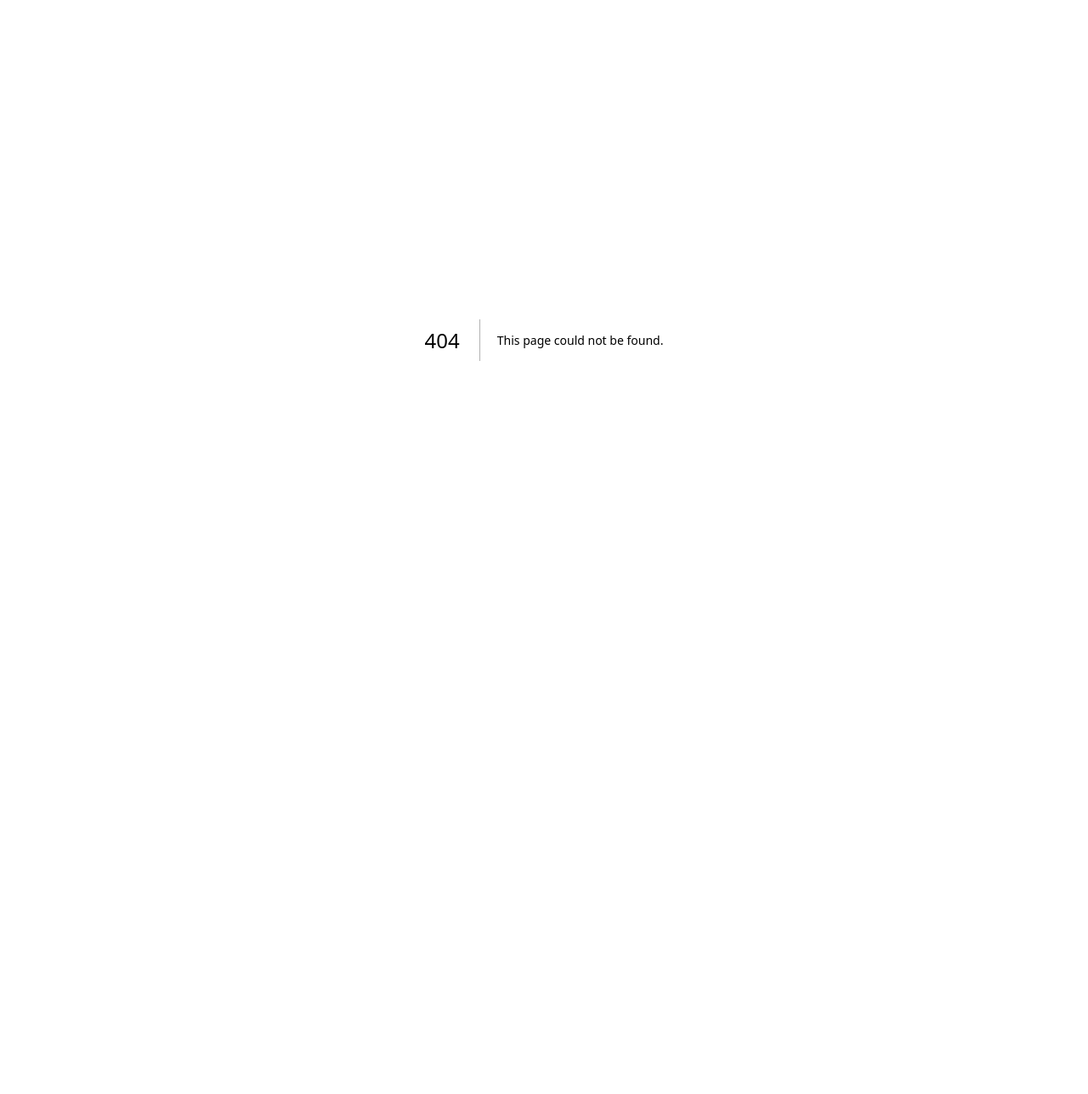
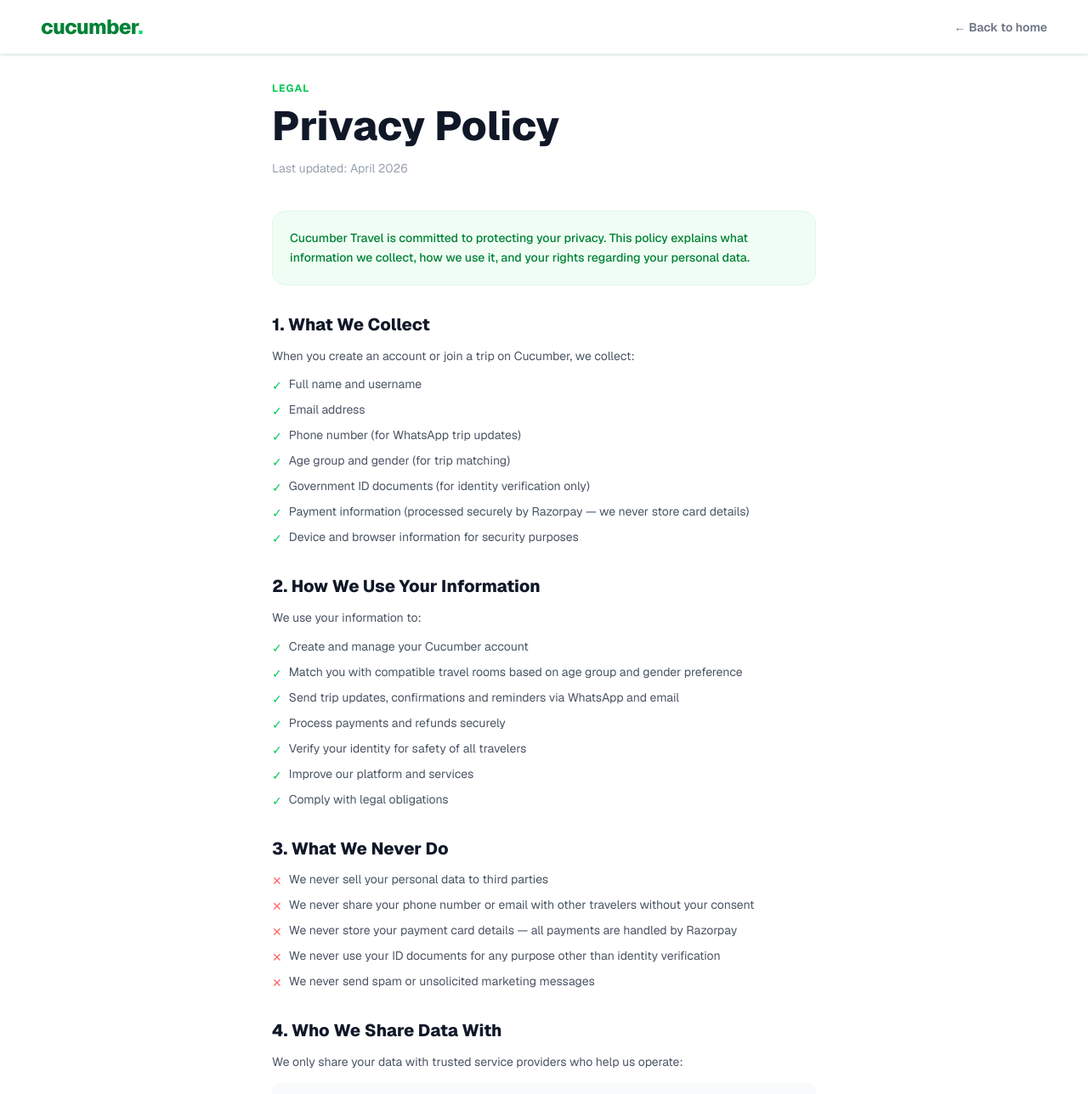
Before and after one commit to BhoosutaArora/cucumber-app, a Next.js app: page /privacy-policy in a window 1280 px wide. Before the commit this address had no page. Shown: the top 1288 px of the page at 85% size. Before the commit the page ends 800 px from the top, so only its background shows below. Built offline with nearby package versions, Linux system fonts and the light colour scheme.

Commit message:
added privacy policy page

```diff
--- a/app/page.tsx
+++ b/app/page.tsx
@@ -212,8 +212,8 @@ export default function Home() {
             </div>
           </div>
           <div className="flex flex-col md:flex-row items-center justify-between border-t border-gray-800 pt-6 gap-3">
-            <span className="text-xs text-gray-600 text-center">© 2025 Cucumber Travel · Made with 🥒 in India</span>
-            <span className="text-xs text-gray-600">All rights reserved</span>
+            <span className="text-xs text-gray-600 text-center">© 2025 Cucumber Travel · Made with love in India</span>
+            <a href="/privacy-policy" className="text-xs text-gray-600 hover:text-green-400 transition-colors">Privacy Policy</a>
           </div>
         </div>
       </footer>
--- /dev/null
+++ b/app/privacy-policy/page.tsx
@@ -0,0 +1,183 @@
+'use client'
+
+export default function PrivacyPolicy() {
+  return (
+    <main className="min-h-screen bg-white font-sans">
+
+      {/* NAVBAR */}
+      <nav className="fixed top-0 left-0 right-0 z-50 flex items-center justify-between px-4 md:px-12 h-14 md:h-16 bg-white border-b border-green-100 shadow-sm">
+        <a href="/" className="text-xl md:text-2xl font-extrabold text-green-700 tracking-tight">
+          cucumber<span className="text-green-400">.</span>
+        </a>
+        <a href="/" className="text-xs md:text-sm font-semibold text-gray-500 hover:text-green-700 transition-colors">
+          ← Back to home
+        </a>
+      </nav>
+
+      <div className="pt-24 pb-16 px-4 md:px-16 max-w-3xl mx-auto">
+
+        {/* Header */}
+        <div className="mb-10">
+          <div className="text-xs font-bold text-green-500 uppercase tracking-widest mb-3">Legal</div>
+          <h1 className="text-3xl md:text-5xl font-extrabold text-gray-900 mb-4">Privacy Policy</h1>
+          <p className="text-sm text-gray-400">Last updated: April 2026</p>
+        </div>
+
+        <div className="prose prose-sm max-w-none text-gray-600 space-y-8">
+
+          <div className="bg-green-50 border border-green-100 rounded-2xl p-5">
+            <p className="text-sm text-green-700 font-medium leading-relaxed">
+              Cucumber Travel is committed to protecting your privacy. This policy explains what information we collect, how we use it, and your rights regarding your personal data.
+            </p>
+          </div>
+
+          <section>
+            <h2 className="text-xl font-extrabold text-gray-900 mb-3">1. What We Collect</h2>
+            <p className="text-sm leading-relaxed mb-3">When you create an account or join a trip on Cucumber, we collect:</p>
+            <ul className="space-y-2 text-sm">
+              {[
+                'Full name and username',
+                'Email address',
+                'Phone number (for WhatsApp trip updates)',
+                'Age group and gender (for trip matching)',
+                'Government ID documents (for identity verification only)',
+                'Payment information (processed securely by Razorpay — we never store card details)',
+                'Device and browser information for security purposes',
+              ].map((item) => (
+                <li key={item} className="flex items-start gap-2">
+                  <span className="text-green-500 mt-0.5">✓</span>
+                  <span>{item}</span>
+                </li>
+              ))}
+            </ul>
+          </section>
+
+          <section>
+            <h2 className="text-xl font-extrabold text-gray-900 mb-3">2. How We Use Your Information</h2>
+            <p className="text-sm leading-relaxed mb-3">We use your information to:</p>
+            <ul className="space-y-2 text-sm">
+              {[
+                'Create and manage your Cucumber account',
+                'Match you with compatible travel rooms based on age group and gender preference',
+                'Send trip updates, confirmations and reminders via WhatsApp and email',
+                'Process payments and refunds securely',
+                'Verify your identity for safety of all travelers',
+                'Improve our platform and services',
+                'Comply with legal obligations',
+              ].map((item) => (
+                <li key={item} className="flex items-start gap-2">
+                  <span className="text-green-500 mt-0.5">✓</span>
+                  <span>{item}</span>
+                </li>
+              ))}
+            </ul>
+          </section>
+
+          <section>
+            <h2 className="text-xl font-extrabold text-gray-900 mb-3">3. What We Never Do</h2>
+            <ul className="space-y-2 text-sm">
+              {[
+                'We never sell your personal data to third parties',
+                'We never share your phone number or email with other travelers without your consent',
+                'We never store your payment card details — all payments are handled by Razorpay',
+                'We never use your ID documents for any purpose other than identity verification',
+                'We never send spam or unsolicited marketing messages',
+              ].map((item) => (
+                <li key={item} className="flex items-start gap-2">
+                  <span className="text-red-400 mt-0.5">✕</span>
+                  <span>{item}</span>
+                </li>
+              ))}
+            </ul>
+          </section>
+
+          <section>
+            <h2 className="text-xl font-extrabold text-gray-900 mb-3">4. Who We Share Data With</h2>
+            <p className="text-sm leading-relaxed mb-3">We only share your data with trusted service providers who help us operate:</p>
+            <div className="space-y-3">
+              {[
+                { name: 'Supabase', purpose: 'Secure database storage — hosted in secure servers' },
+                { name: 'Razorpay', purpose: 'Payment processing — PCI DSS compliant' },
+                { name: 'Twilio', purpose: 'WhatsApp notifications for trip updates' },
+                { name: 'Resend', purpose: 'Email confirmations and updates' },
+                { name: 'Vercel', purpose: 'Website hosting' },
+              ].map((service) => (
+                <div key={service.name} className="flex items-start gap-3 bg-gray-50 rounded-xl p-3">
+                  <div className="font-bold text-gray-900 text-sm w-24 flex-shrink-0">{service.name}</div>
+                  <div className="text-sm text-gray-500">{service.purpose}</div>
+                </div>
+              ))}
+            </div>
+          </section>
+
+          <section>
+            <h2 className="text-xl font-extrabold text-gray-900 mb-3">5. Data Security</h2>
+            <p className="text-sm leading-relaxed">
+              We take security seriously. Your data is stored on encrypted servers, all connections use HTTPS, and access to your data is strictly limited. We use Supabase Row Level Security to ensure users can only access their own data. Payment data is handled exclusively by Razorpay and is never stored on our servers.
+            </p>
+          </section>
+
+          <section>
+            <h2 className="text-xl font-extrabold text-gray-900 mb-3">6. Your Rights</h2>
+            <p className="text-sm leading-relaxed mb-3">You have the right to:</p>
+            <ul className="space-y-2 text-sm">
+              {[
+                'Access all personal data we hold about you',
+                'Correct any inaccurate information',
+                'Request deletion of your account and data',
+                'Opt out of WhatsApp or email communications',
+                'Withdraw consent at any time',
+              ].map((item) => (
+                <li key={item} className="flex items-start gap-2">
+                  <span className="text-green-500 mt-0.5">✓</span>
+                  <span>{item}</span>
+                </li>
+              ))}
+            </ul>
+            <p className="text-sm leading-relaxed mt-3">
+              To exercise any of these rights, contact us on Instagram <a href="https://instagram.com/cucumbertravel.in" target="_blank" className="text-green-600 font-semibold">@cucumbertravel.in</a>
+            </p>
+          </section>
+
+          <section>
+            <h2 className="text-xl font-extrabold text-gray-900 mb-3">7. Cookies</h2>
+            <p className="text-sm leading-relaxed">
+              We use essential cookies only — these are required for the website to function (keeping you logged in, security). We do not use advertising or tracking cookies.
+            </p>
+          </section>
+
+          <section>
+            <h2 className="text-xl font-extrabold text-gray-900 mb-3">8. Children's Privacy</h2>
+            <p className="text-sm leading-relaxed">
+              Cucumber is strictly for users aged 18 and above. We do not knowingly collect data from minors. If we discover a user is under 18, their account will be immediately deleted.
+            </p>
+          </section>
+
+          <section>
+            <h2 className="text-xl font-extrabold text-gray-900 mb-3">9. Changes to This Policy</h2>
+            <p className="text-sm leading-relaxed">
+              We may update this policy from time to time. We will notify you of any significant changes via email or WhatsApp. Continued use of Cucumber after changes means you accept the updated policy.
+            </p>
+          </section>
+
+          <section>
+            <h2 className="text-xl font-extrabold text-gray-900 mb-3">10. Contact Us</h2>
+            <p className="text-sm leading-relaxed">
+              For any privacy concerns or questions, reach us on Instagram{' '}
+              <a href="https://instagram.com/cucumbertravel.in" target="_blank" className="text-green-600 font-semibold hover:underline">
+                @cucumbertravel.in
+              </a>
+            </p>
+          </section>
+
+          <div className="bg-gray-50 border border-gray-100 rounded-2xl p-5 mt-8">
+            <p className="text-xs text-gray-400 leading-relaxed text-center">
+              © 2026 Cucumber Travel · Made with 🥒 in India · All rights reserved
+            </p>
+          </div>
+
+        </div>
+      </div>
+    </main>
+  )
+}
```
